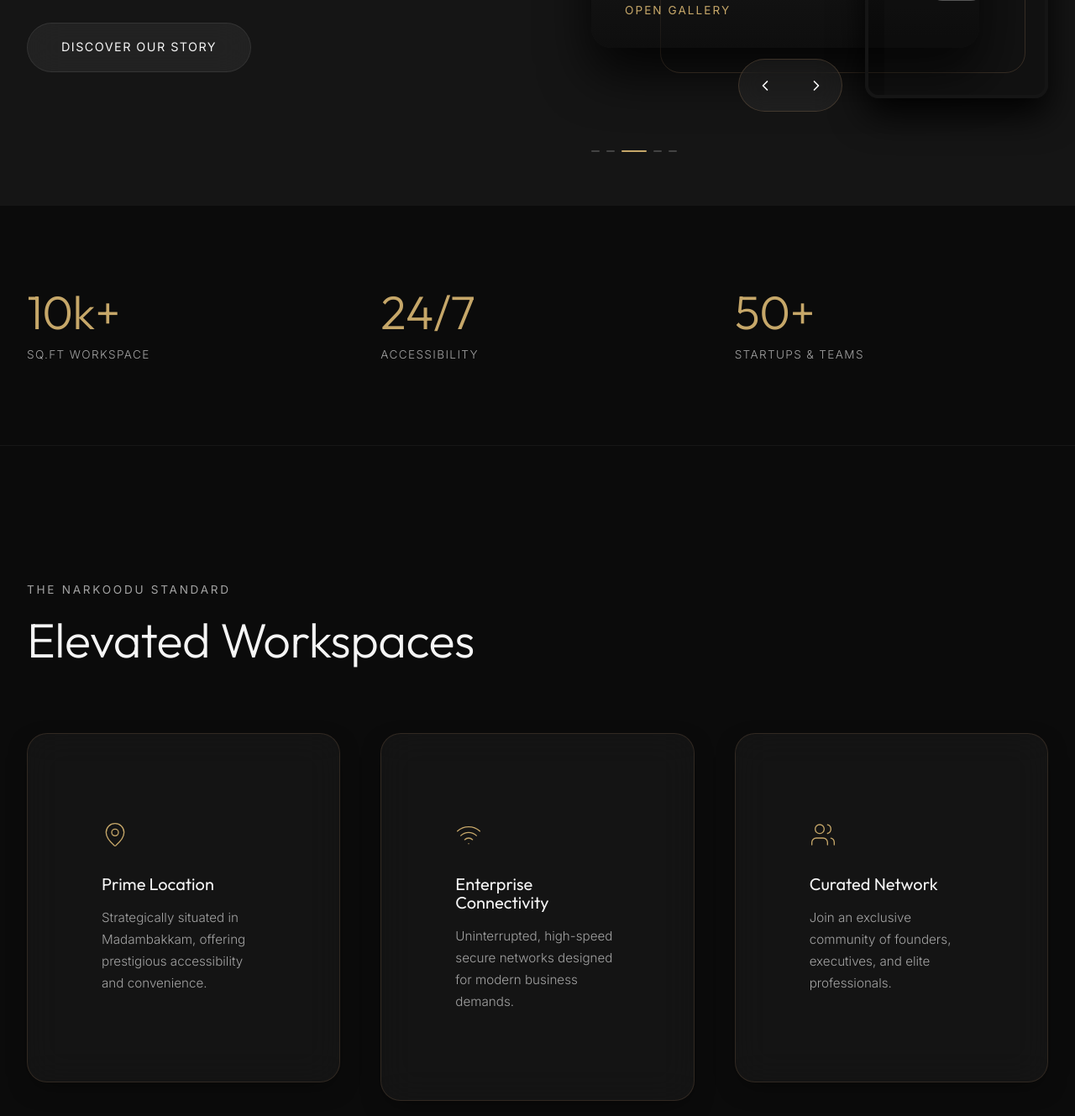
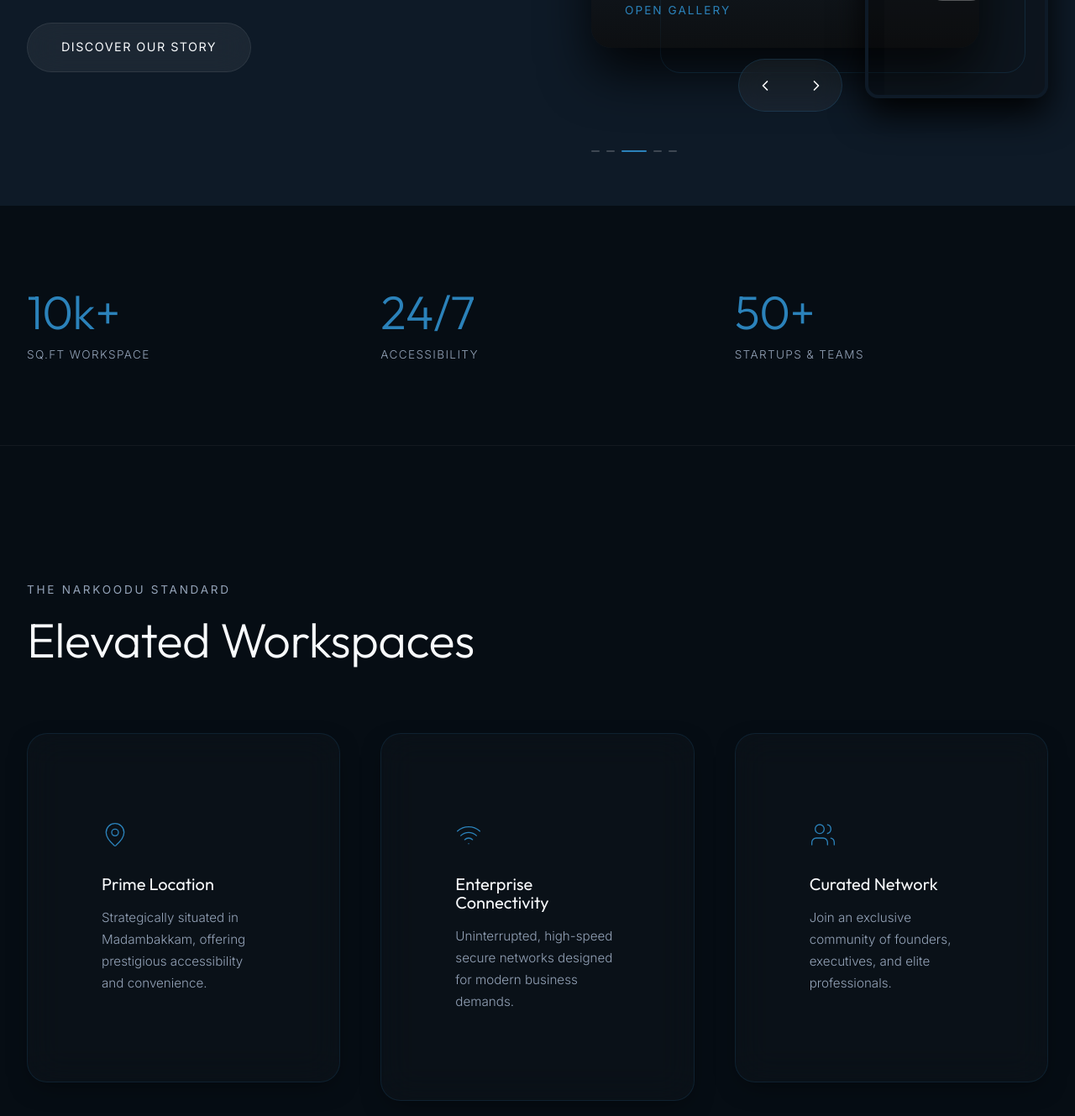
Before and after one commit to monikraj23/Narkoodu, a React (Vite) app: page / in a window 1280 px wide. Shown: the part 1411-2740 px from the top of the page at 84% size. Built offline with nearby package versions, Linux system fonts and the light colour scheme; grey boxes are pictures that could not be loaded.

Commit message:
Updated Narkoodu to follow Seraminds brand colors

```diff
--- a/src/components/PremiumCard.jsx
+++ b/src/components/PremiumCard.jsx
@@ -55,7 +55,7 @@ export const PremiumCard = ({ children, className = '', style = {}, featured = f
         className="spotlight"
         style={{
           opacity,
-          background: `radial-gradient(600px circle at ${position.x}px ${position.y}px, rgba(212, 163, 115, 0.15), transparent 40%)`
+          background: `radial-gradient(600px circle at ${position.x}px ${position.y}px, rgba(43, 130, 186, 0.15), transparent 40%)`
         }}
       />
       <div className="card-content">
--- a/src/components/PremiumGallery.jsx
+++ b/src/components/PremiumGallery.jsx
@@ -30,7 +30,7 @@ const PremiumGallery = () => {
     <div style={{ position: 'relative', width: '100%', height: '600px', display: 'flex', alignItems: 'center', justifyContent: 'center' }}>
 
       {/* Decorative Background Frame */}
-      <div style={{ position: 'absolute', top: '5%', right: '5%', width: '80%', height: '90%', border: '1px solid rgba(212,163,115,0.3)', borderRadius: '24px', zIndex: 0 }} />
+      <div style={{ position: 'absolute', top: '5%', right: '5%', width: '80%', height: '90%', border: '1px solid rgba(43,130,186,0.3)', borderRadius: '24px', zIndex: 0 }} />
 
       {/* Main Image Container */}
       <div style={{ position: 'absolute', top: 0, left: 0, width: '85%', height: '90%', borderRadius: '24px', overflow: 'hidden', boxShadow: '0 30px 60px rgba(0,0,0,0.8)', zIndex: 1 }}>
@@ -83,8 +83,8 @@ const PremiumGallery = () => {
         </div>
       </div>
 
-      {/* Controls Container */}
-      <div style={{ position: 'absolute', bottom: '-1rem', right: '45%', zIndex: 3, display: 'flex', gap: '1rem', background: 'rgba(255,255,255,0.05)', padding: '0.5rem', borderRadius: '50px', backdropFilter: 'blur(16px)', border: '1px solid rgba(212,163,115,0.2)' }}>
+      {/* Manual Navigation Controls */}
+      <div style={{ position: 'absolute', bottom: '-1rem', right: '45%', zIndex: 3, display: 'flex', gap: '1rem', background: 'rgba(255,255,255,0.05)', padding: '0.5rem', borderRadius: '50px', backdropFilter: 'blur(16px)', border: '1px solid rgba(43,130,186,0.2)' }}>
         <button
           onClick={prevImage}
           style={{ width: '45px', height: '45px', borderRadius: '50%', display: 'flex', alignItems: 'center', justifyContent: 'center', border: '1px solid transparent', color: '#fff', cursor: 'pointer', transition: 'all 0.3s ease', background: 'transparent' }}
--- a/src/index.css
+++ b/src/index.css
@@ -1,12 +1,13 @@
 @import url('https://fonts.googleapis.com/css2?family=Outfit:wght@300;400;500;600&family=Inter:wght@300;400;500;600&display=swap');
 
 :root {
-  --bg-color: #0B0B0B;
-  --surface-color: #151515;
-  --accent-color: #C6A769;
-  --accent-hover: #b09153;
-  --text-color: #F5F5F5;
-  --text-light: #A3A3A3;
+  --bg-color: #060D14; /* Deep luxury navy */
+  --surface-color: #0E1A27; /* Frosted navy surface */
+  --accent-color: #2B82BA; /* Seraminds Primary Blue */
+  --accent-hover: #1A608F; /* Darker blue for hover */
+  --secondary-accent: #E5203D; /* Seraminds Red */
+  --text-color: #F8FAFC;
+  --text-light: #94A3B8;
 
   --glass-bg: rgba(255, 255, 255, 0.06);
   --glass-border: rgba(255, 255, 255, 0.08);
@@ -118,14 +119,14 @@ p { margin-bottom: 1.5rem; color: var(--text-light); font-weight: 300; font-size
 
 .btn-primary {
   background-color: var(--accent-color);
-  color: var(--bg-color);
+  color: #ffffff;
   border: 1px solid var(--accent-color);
 }
 
 .btn-primary:hover {
   background-color: transparent;
   color: var(--accent-color);
-  box-shadow: 0 10px 30px rgba(198, 167, 105, 0.2);
+  box-shadow: 0 10px 30px rgba(43, 130, 186, 0.2);
 }
 
 .btn-outline {
@@ -144,10 +145,10 @@ p { margin-bottom: 1.5rem; color: var(--text-light); font-weight: 300; font-size
 /* Premium Cards */
 .premium-card {
   position: relative;
-  background: rgba(255, 255, 255, 0.04);
+  background: rgba(255, 255, 255, 0.02);
   backdrop-filter: blur(20px);
   -webkit-backdrop-filter: blur(20px);
-  border: 1px solid rgba(212, 163, 115, 0.15);
+  border: 1px solid rgba(43, 130, 186, 0.15);
   border-radius: 24px;
   overflow: hidden;
   box-shadow: 0 10px 30px -10px rgba(0, 0, 0, 0.5);
@@ -155,13 +156,13 @@ p { margin-bottom: 1.5rem; color: var(--text-light); font-weight: 300; font-size
 }
 
 .premium-card:hover {
-  border-color: rgba(212, 163, 115, 0.4);
-  box-shadow: 0 20px 40px rgba(0, 0, 0, 0.8), 0 0 40px rgba(212, 163, 115, 0.1);
+  border-color: rgba(43, 130, 186, 0.4);
+  box-shadow: 0 20px 40px rgba(0, 0, 0, 0.8), 0 0 40px rgba(43, 130, 186, 0.15);
 }
 
 .premium-card.featured {
-  border-color: rgba(212, 163, 115, 0.4);
-  background: rgba(212, 163, 115, 0.05);
+  border-color: rgba(229, 32, 61, 0.4); /* Seraminds Red for featured */
+  background: rgba(229, 32, 61, 0.05);
 }
 
 .premium-card.featured:hover {
```
